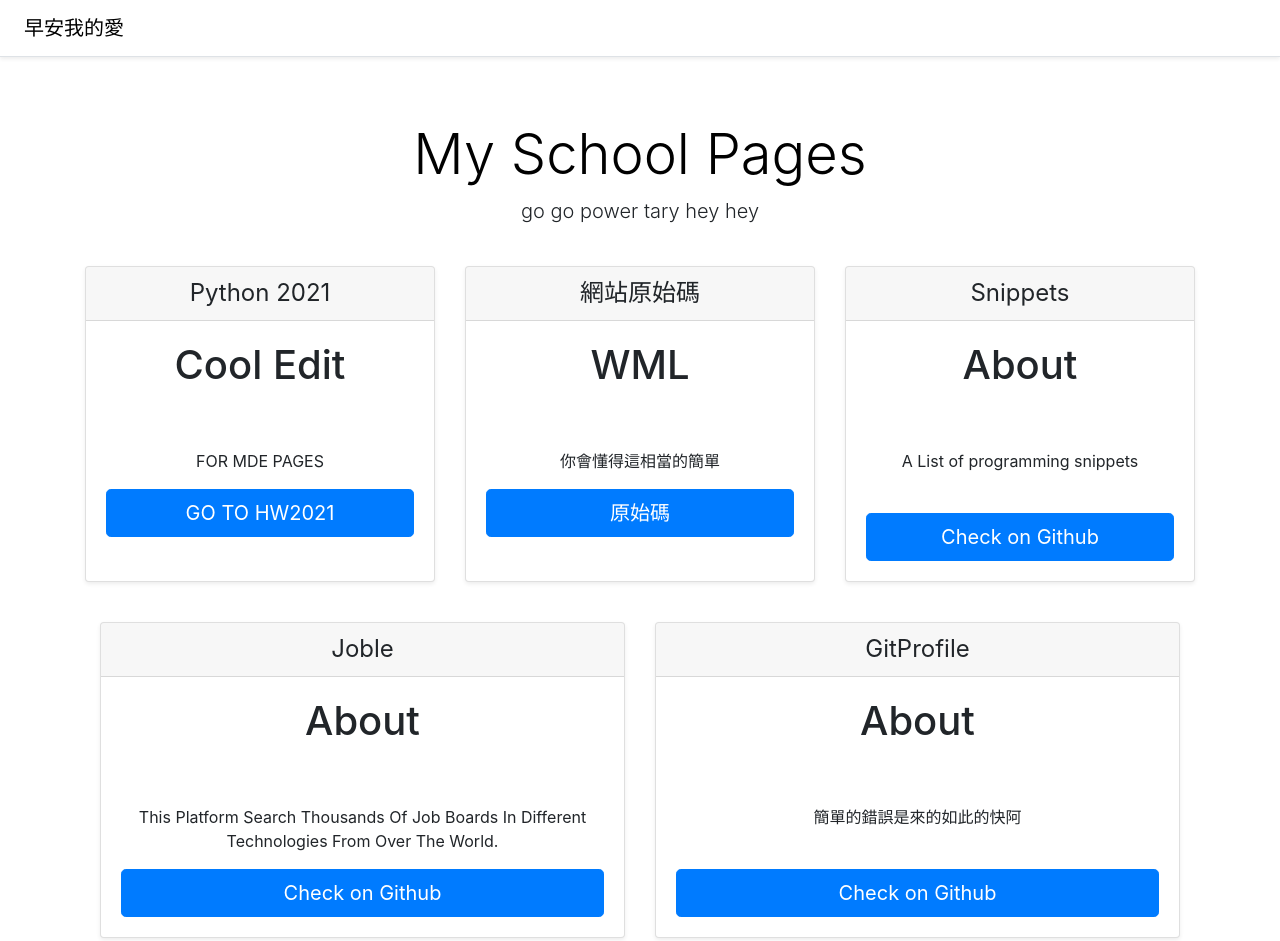
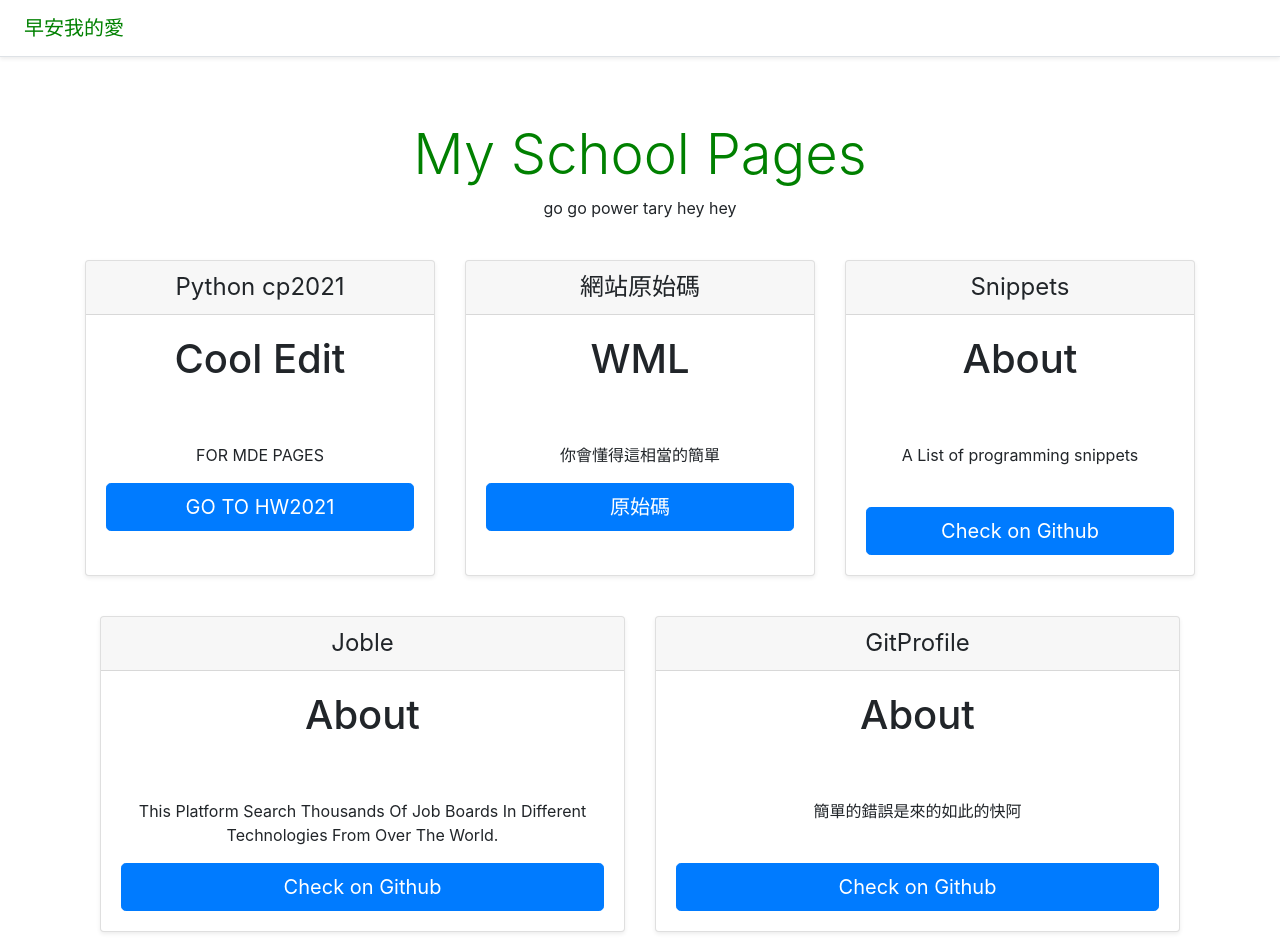
Before and after one commit to 40923129/HTML-edit-page, a plain HTML site: page index.html in a window 1280 px wide. Shown: the top 941 px of the page. Drawn offline with nearby package versions, Linux system fonts and the light colour scheme.

Commit message:
Update index.html

```diff
--- a/index.html
+++ b/index.html
@@ -22,7 +22,7 @@
         user-select: none;
       }
       a{
-        color: Black;
+        color: green;
       }
       a:hover{
         text-decoration: none;
@@ -49,7 +49,6 @@
       My School Pages
     </a>
   </h1>
-  <p class="lead">
     go go power tary hey hey
   </p>
 </div>
@@ -58,7 +57,7 @@
   <div class="card-deck mb-3 text-center">
     <div class="card mb-4 shadow-sm">
       <div class="card-header">
-        <h4 class="my-0 font-weight-normal">Python 2021 </h4>
+        <h4 class="my-0 font-weight-normal">Python cp2021 </h4>
       </div>
       <div class="card-body">
         <h1 class="card-title pricing-card-title">Cool Edit</h1>
```
